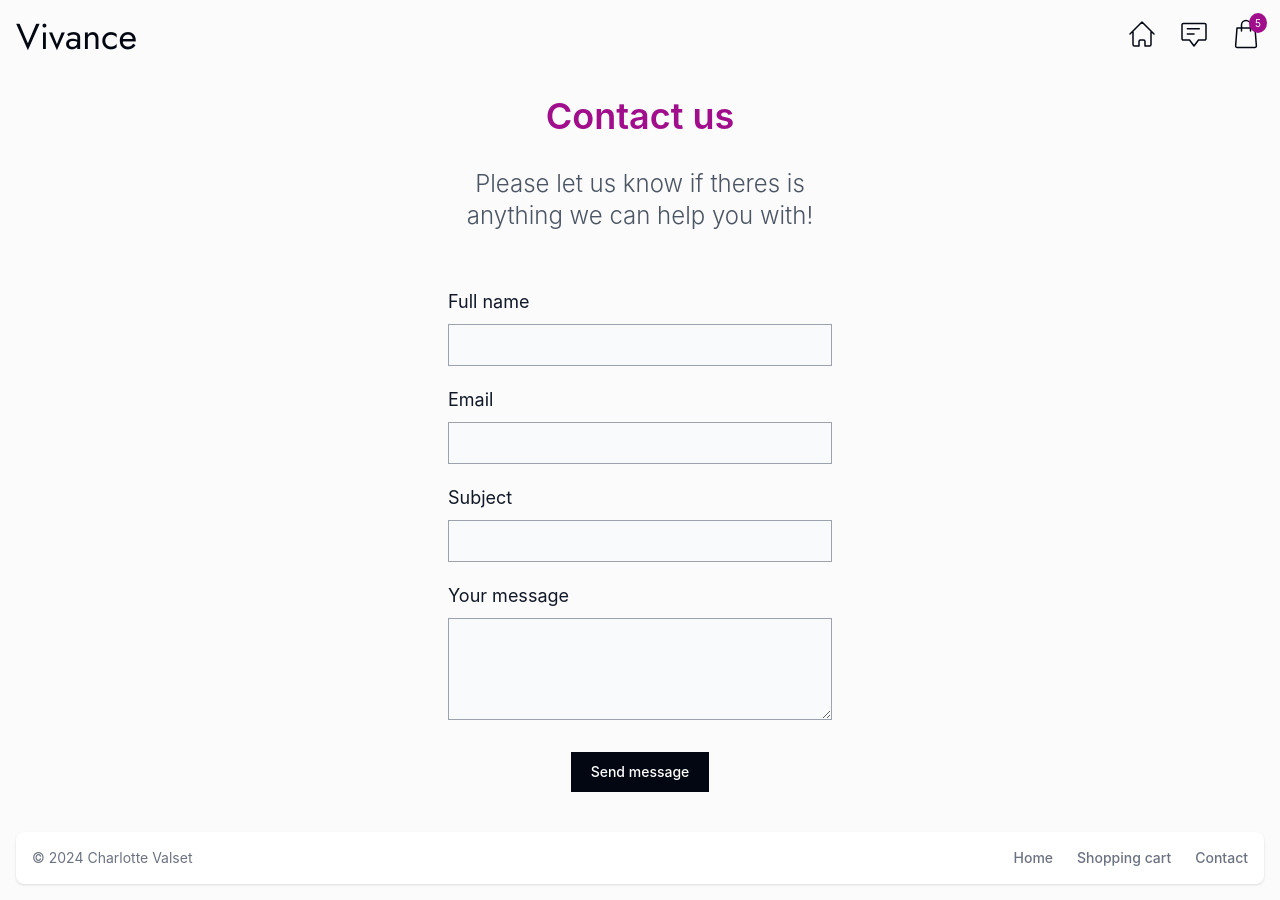
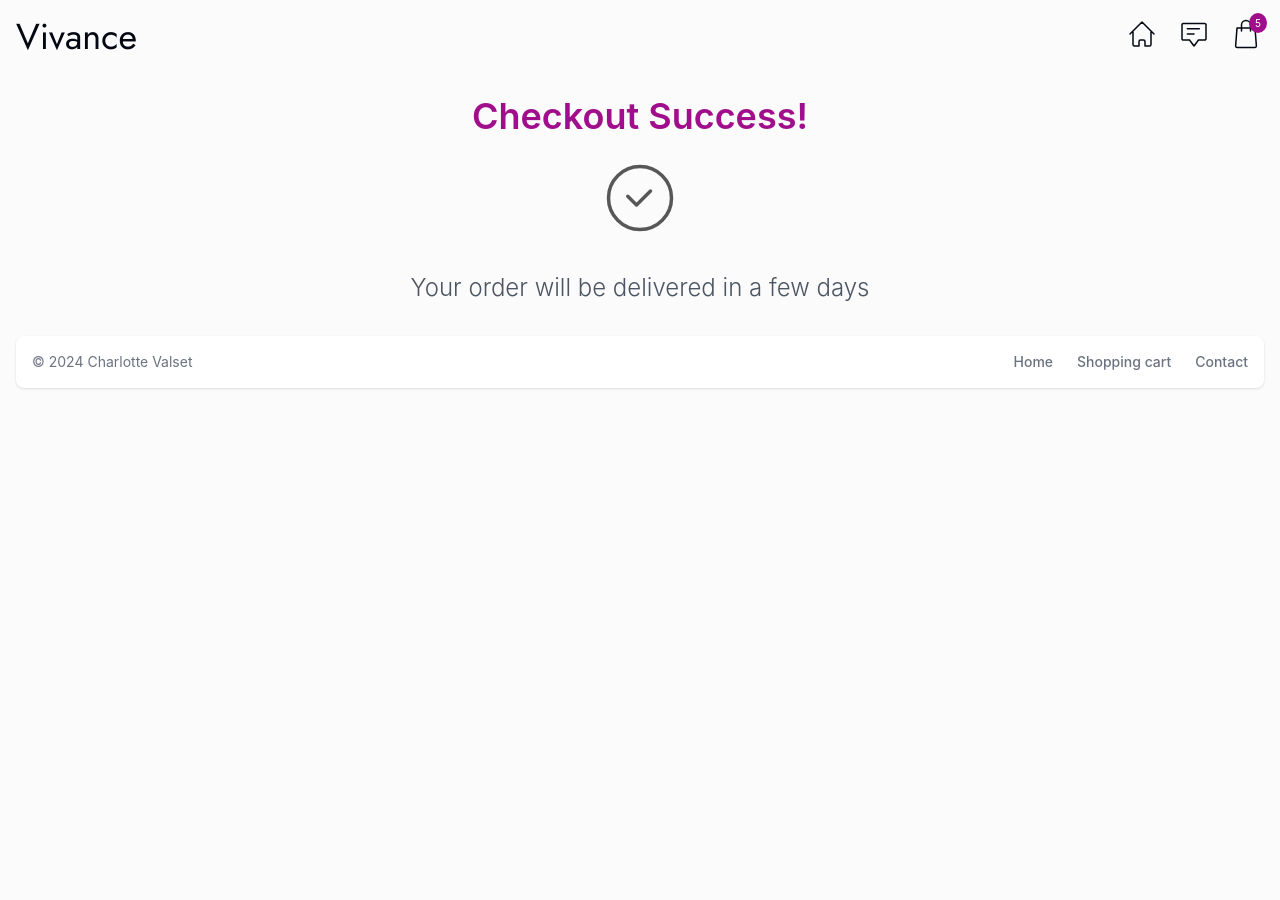
Before and after one commit to CharlotteValset/react-ecom-store, a React (Vite) app: page / in a window 1280 px wide. After the commit the page ends 800 px from the top, so only its background shows below. Built offline with nearby package versions, Linux system fonts and the light colour scheme.

Commit message:
small fixes

```diff
--- a/src/components/Layout/index.jsx
+++ b/src/components/Layout/index.jsx
@@ -1,15 +1,13 @@
-import { Header } from "./Header"
-import { Footer } from "./Footer"
-import { ProductCard } from "../Card"
-import { ContactForm } from "../Pages/contact"
-
+import { Header } from "./Header";
+import { Footer } from "./Footer";
+import { CheckoutSuccess } from "../Pages/CheckoutSuccessPage"
 
 export const Layout = () => {
   return (
     <div>
       <Header />
-      <ContactForm />
+      <CheckoutSuccess />
       <Footer />
     </div>
-  )
-}
+  );
+};
--- a/src/components/Navigation/index.jsx
+++ b/src/components/Navigation/index.jsx
@@ -30,9 +30,9 @@ export const Navigation = () => {
               <svg xmlns="http://www.w3.org/2000/svg" width="36" height="36" fill="none" viewBox="0 0 24 24">
                 <path
                   stroke="currentColor"
-                  stroke-linecap="round"
-                  stroke-linejoin="round"
-                  stroke-width="1"
+                  strokeLinecap="round"
+                  strokeLinejoin="round"
+                  strokeWidth="1"
                   d="M7.556 8.5h8m-8 3.5H12m7.111-7H4.89a.896.896 0 0 0-.629.256.868.868 0 0 0-.26.619v9.25c0 .232.094.455.26.619A.896.896 0 0 0 4.89 16H9l3 4 3-4h4.111a.896.896 0 0 0 .629-.256.868.868 0 0 0 .26-.619v-9.25a.868.868 0 0 0-.26-.619.896.896 0 0 0-.63-.256Z"
                 />
               </svg>
--- a/src/components/Pages/contact/index.jsx
+++ b/src/components/Pages/contact/index.jsx
@@ -8,7 +8,7 @@ export const ContactForm = () => {
       <div className="m-auto max-w-2xl py-6">
         <form className="w-5/6 max-w-sm mx-auto">
           <div className="mb-5">
-            <label for="fullName" className="block mb-2 text-lg text-gray-900 dark:text-white">
+            <label htmlFor="fullName" className="block mb-2 text-lg text-gray-900 dark:text-white">
               Full name
             </label>
             <input
@@ -19,7 +19,7 @@ export const ContactForm = () => {
             />
           </div>
           <div className="mb-5">
-            <label for="email" className="block mb-2 text-lg text-gray-900 dark:text-white">
+            <label htmlFor="email" className="block mb-2 text-lg text-gray-900 dark:text-white">
               Email
             </label>
             <input
@@ -30,7 +30,7 @@ export const ContactForm = () => {
             />
           </div>
           <div className="mb-5">
-            <label for="subject" className="block mb-2 text-lg text-gray-900 dark:text-white">
+            <label htmlFor="subject" className="block mb-2 text-lg text-gray-900 dark:text-white">
               Subject
             </label>
             <input
@@ -41,13 +41,13 @@ export const ContactForm = () => {
             />
           </div>
           <div>
-              <label for="message" class="block mb-2 text-lg text-gray-900 dark:text-white">
+              <label htmlFor="message" className="block mb-2 text-lg text-gray-900 dark:text-white">
                 Your message
               </label>
               <textarea
                 id="message"
                 rows="4"
-                class="block p-2.5 w-full text-sm text-gray-900 bg-gray-50 border border-gray-400 focus:ring-blue-500 focus:border-blue-500 dark:bg-gray-700 dark:border-gray-600 dark:placeholder-gray-400 dark:text-white dark:focus:ring-blue-500 dark:focus:border-blue-500"
+                className="block p-2.5 w-full text-sm text-gray-900 bg-gray-50 border border-gray-400 focus:ring-blue-500 focus:border-blue-500 dark:bg-gray-700 dark:border-gray-600 dark:placeholder-gray-400 dark:text-white dark:focus:ring-blue-500 dark:focus:border-blue-500"
               ></textarea>
           </div>
           <div className="flex justify-center mt-8">
```
